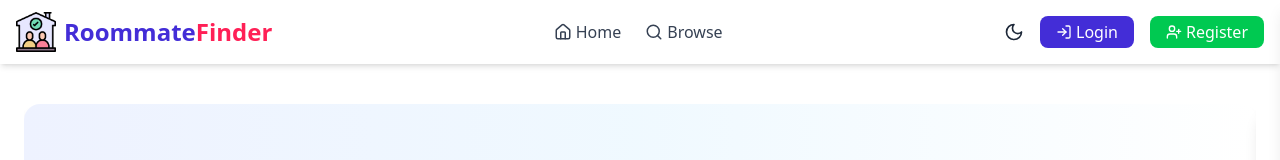
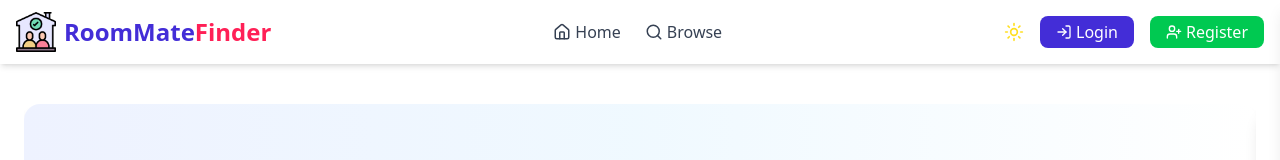
Before and after one commit to Raihan-143/roommate-finder-project, a React (Vite) app: page / in a window 1280 px wide. Shown: the top 160 px of the page. Built offline with nearby package versions, Linux system fonts and the light colour scheme; no server answers.

Commit message:
successfully done to Dark/Light theme section

```diff
--- a/index.html
+++ b/index.html
@@ -1,5 +1,5 @@
 <!doctype html>
-<html lang="en">
+<html lang="en" class="" data-theme="light">
   <head>
     <meta charset="UTF-8" />
     <link rel="icon" type="image/svg+xml" href="/match.png" />
--- a/src/App.jsx
+++ b/src/App.jsx
@@ -5,7 +5,7 @@ function App() {
 
   return (
     <>
-      <h1 className='text-3xl text-center font-bold'>Room Mate Finder Application</h1>
+      <h1 className='text-3xl text-center font-bold dark:bg-red-500'>Room Mate Finder Application</h1>
     </>
   )
 }
--- /dev/null
+++ b/src/Components/Custom.jsx
@@ -0,0 +1,20 @@
+import React from 'react';
+import { useThemeToggle } from '../Contexts/UseTheme';
+import { Moon, Sun } from 'lucide-react';
+
+
+function ThemeToggleButton() {
+  const { theme, toggleTheme } = useThemeToggle();
+
+  return (
+     <button
+      onClick={toggleTheme}
+      className="text-gray-800 dark:text-yellow-300 transition duration-300"
+      title="Toggle Theme"
+    >
+      {theme === 'light' ? <Sun size={20} className='text-yellow-300'/> : <Moon size={20} />}
+    </button>
+  );
+}
+
+export default ThemeToggleButton;
--- a/src/Components/FeaturedRoommates.jsx
+++ b/src/Components/FeaturedRoommates.jsx
@@ -6,17 +6,16 @@ const FeaturedRoommates = () => {
   const [roommates, setRoommates] = useState([]);
 
   useEffect(() => {
-    // Limit to 6
     setRoommates(roommatesData.slice(0, 6));
   }, []);
 
   return (
     <div className="max-w-7xl mx-auto px-4 py-14">
       <div className="text-center mb-10">
-        <h2 className="text-3xl md:text-4xl font-bold text-indigo-700">
+        <h2 className="text-3xl md:text-4xl font-bold text-indigo-700 dark:text-indigo-400">
           🌟 Featured Roommates
         </h2>
-        <p className="text-gray-600 mt-2">
+        <p className="text-gray-600 dark:text-gray-300 mt-2">
           Meet some of our trusted and verified roommates!
         </p>
       </div>
@@ -24,15 +23,15 @@ const FeaturedRoommates = () => {
       <div className="grid grid-cols-1 sm:grid-cols-2 md:grid-cols-3 gap-8">
         {roommates.map((r) => (
           <Fade key={r.id} triggerOnce>
-            <div className="bg-white rounded-2xl shadow hover:shadow-xl transition duration-300 p-5 flex flex-col items-center text-center ">
+            <div className="bg-white dark:bg-gray-800 rounded-2xl shadow hover:shadow-xl transition duration-300 p-5 flex flex-col items-center text-center">
               <img
                 src={r.image}
                 alt={r.name}
                 className="w-28 h-28 object-cover rounded-full border-4 border-indigo-300 mb-4"
               />
-              <h3 className="text-xl font-semibold text-gray-800">{r.name}</h3>
-              <p className="text-sm text-gray-600 mt-1">{r.location}</p>
-              <p className="text-sm text-indigo-600 font-medium mt-1">
+              <h3 className="text-xl font-semibold text-gray-800 dark:text-white">{r.name}</h3>
+              <p className="text-sm text-gray-600 dark:text-gray-300 mt-1">{r.location}</p>
+              <p className="text-sm text-indigo-600 dark:text-indigo-400 font-medium mt-1">
                 Budget: {r.budget}
               </p>
               <button className="mt-4 px-4 py-1.5 bg-indigo-600 text-white rounded-full text-sm hover:bg-indigo-700 transition">
@@ -44,12 +43,12 @@ const FeaturedRoommates = () => {
       </div>
 
       <div className="text-center mt-10">
-        <button className="px-6 py-2 bg-gray-100 text-indigo-700 font-semibold rounded-full hover:bg-indigo-200 transition">
+        <button className="px-6 py-2 bg-gray-100 dark:bg-gray-700 text-indigo-700 dark:text-indigo-300 font-semibold rounded-full hover:bg-indigo-200 dark:hover:bg-gray-600 transition">
           See More Roommates →
         </button>
       </div>
     </div>
-  )
+  );
 };
 
 export default FeaturedRoommates;
--- a/src/Components/Navbar.jsx
+++ b/src/Components/Navbar.jsx
@@ -3,6 +3,10 @@ import { Link } from 'react-router-dom';
 import { useAuth } from '../Contexts/AuthContext';
 import { Menu, X, Home, Search, Plus, List, LogIn, UserPlus, LogOut, UserCircle } from 'lucide-react';
 import ThemeToggle from './ThemeToggle';
+import ThemeToggleButton from './Custom';
+
+
+
 
 const Navbar = () => {
   const { user, logout } = useAuth();
@@ -23,7 +27,7 @@ const Navbar = () => {
             className="h-10 w-auto mr-2"
           />
           <span className="text-2xl font-bold text-indigo-700 dark:text-white">
-            Roommate<span className="text-rose-500">Finder</span>
+            RoomMate<span className="text-rose-500">Finder</span>
           </span>
         </Link>
 
@@ -48,7 +52,8 @@ const Navbar = () => {
         </div>
 
         <div className="hidden md:flex items-center space-x-4">
-          <ThemeToggle />
+          <ThemeToggleButton></ThemeToggleButton>
+
           {user ? (
             <>
               <img
--- a/src/Components/ThemeToggle.jsx
+++ b/src/Components/ThemeToggle.jsx
@@ -11,7 +11,7 @@ const ThemeToggle = () => {
       className="text-gray-800 dark:text-yellow-300 transition duration-300"
       title="Toggle Theme"
     >
-      {theme === 'dark' ? <Sun size={20} /> : <Moon size={20} />}
+      {theme === 'dark' ? <Sun size={20} className='text-yellow-300'/> : <Moon size={20} />}
     </button>
   );
 };
--- a/src/Components/WhyChooseUs.jsx
+++ b/src/Components/WhyChooseUs.jsx
@@ -5,17 +5,17 @@ import { Slide } from "react-awesome-reveal";
 const WhyChooseUs = () => {
   const reasons = [
     {
-      icon: <FaShieldAlt className="text-4xl text-indigo-600 mb-3" />,
+      icon: <FaShieldAlt className="text-4xl text-indigo-600 dark:text-indigo-400 mb-3" />,
       title: "Verified & Secure",
       desc: "All users and listings are manually verified to ensure your safety and trust.",
     },
     {
-      icon: <FaUserCheck className="text-4xl text-indigo-600 mb-3" />,
+      icon: <FaUserCheck className="text-4xl text-indigo-600 dark:text-indigo-400 mb-3" />,
       title: "User-Friendly Experience",
       desc: "Our platform is designed to help you easily browse, connect, and chat with roommates.",
     },
     {
-      icon: <FaHandshake className="text-4xl text-indigo-600 mb-3" />,
+      icon: <FaHandshake className="text-4xl text-indigo-600 dark:text-indigo-400 mb-3" />,
       title: "Community-Driven",
       desc: "We believe in building a supportive and respectful community for all users.",
     },
@@ -24,10 +24,10 @@ const WhyChooseUs = () => {
   return (
     <div className="max-w-7xl mx-auto px-4 py-14">
       <div className="text-center mb-10">
-        <h2 className="text-3xl md:text-4xl font-bold text-indigo-700">
+        <h2 className="text-3xl md:text-4xl font-bold text-indigo-700 dark:text-indigo-400">
           💡 Why Choose Us
         </h2>
-        <p className="text-gray-600 mt-2">
+        <p className="text-gray-600 dark:text-gray-300 mt-2">
           Here’s why thousands trust RoomMateFinder every day!
         </p>
       </div>
@@ -35,10 +35,10 @@ const WhyChooseUs = () => {
       <div className="grid grid-cols-1 md:grid-cols-3 gap-8">
         {reasons.map((item, idx) => (
           <Slide direction="up" key={idx} triggerOnce>
-            <div className="bg-white rounded-2xl shadow-md hover:shadow-xl transition duration-300 p-6 text-center border border-gray-100">
+            <div className="bg-white dark:bg-gray-800 rounded-2xl shadow-md hover:shadow-xl transition duration-300 p-6 text-center border border-gray-100 dark:border-gray-700">
               {item.icon}
-              <h3 className="text-xl font-semibold text-gray-800">{item.title}</h3>
-              <p className="text-gray-600 mt-2 text-sm">{item.desc}</p>
+              <h3 className="text-xl font-semibold text-gray-800 dark:text-white">{item.title}</h3>
+              <p className="text-gray-600 dark:text-gray-300 mt-2 text-sm">{item.desc}</p>
             </div>
           </Slide>
         ))}
--- /dev/null
+++ b/src/Contexts/useTheme.js
@@ -0,0 +1,19 @@
+import { useEffect, useState } from 'react';
+
+export function useThemeToggle(defaultTheme = 'light') {
+  const [theme, setTheme] = useState(() => {
+    return localStorage.getItem('theme') || defaultTheme;
+  });
+
+  useEffect(() => {
+    document.documentElement.setAttribute('data-theme', theme);
+    localStorage.setItem('theme', theme);
+  }, [theme]);
+
+  const toggleTheme = () => {
+    const newTheme = theme === 'light' ? 'dark' : 'light';
+    setTheme(newTheme);
+  };
+
+  return { theme, toggleTheme };
+}
--- a/src/index.css
+++ b/src/index.css
@@ -1,3 +1,4 @@
 @import "tailwindcss";
 
 @plugin "daisyui";
+@custom-variant dark (&:where([data-theme=dark], [data-theme=dark] *));
--- a/tailwind.config.js
+++ /dev/null
@@ -1,12 +0,0 @@
-/** @type {import('tailwindcss').Config} */
-export default {
-  darkMode: 'class',
-  content: [
-    "./index.html",
-    "./src/**/*.{js,jsx,ts,tsx}",
-  ],
-  theme: {
-    extend: {},
-  },
-  plugins: [],
-}
```
